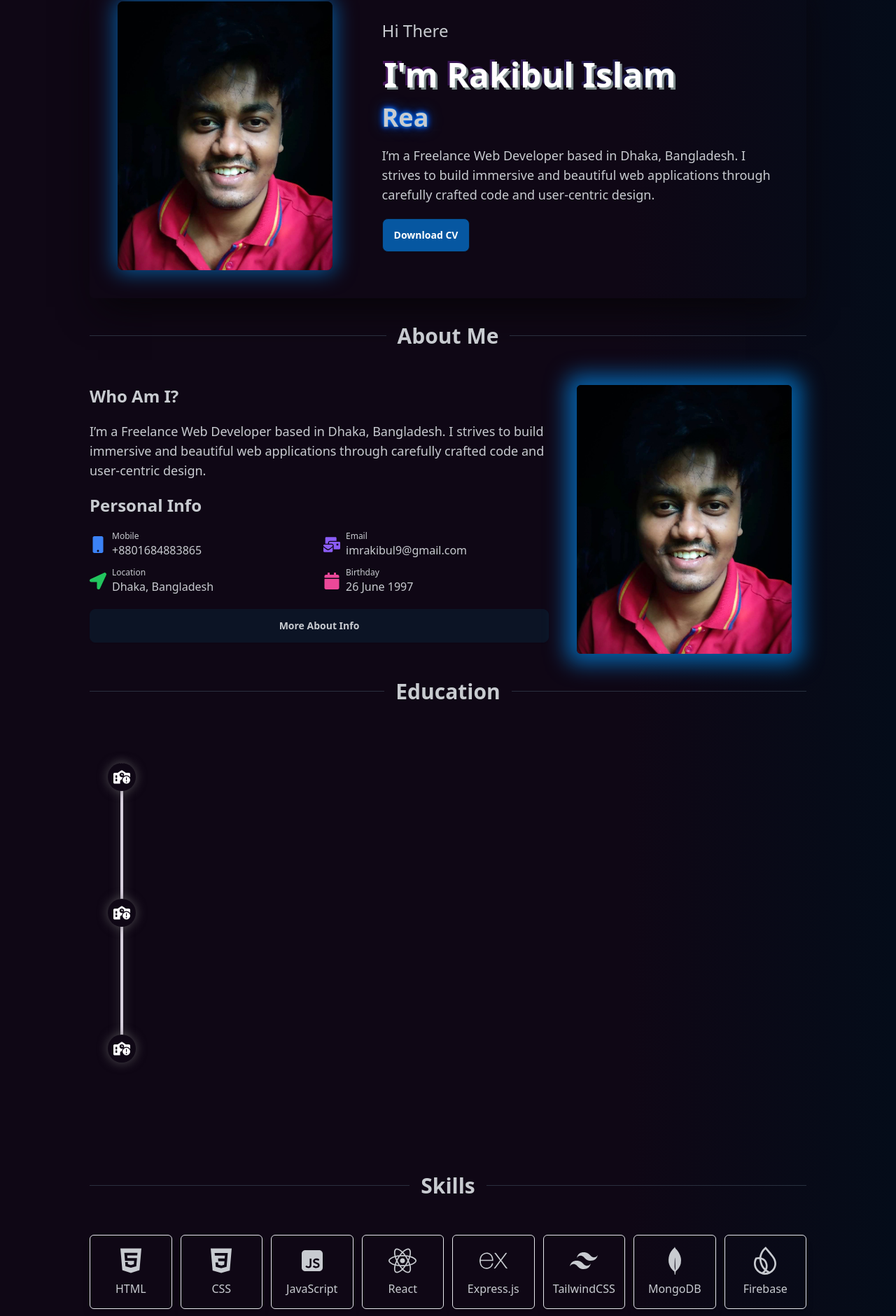
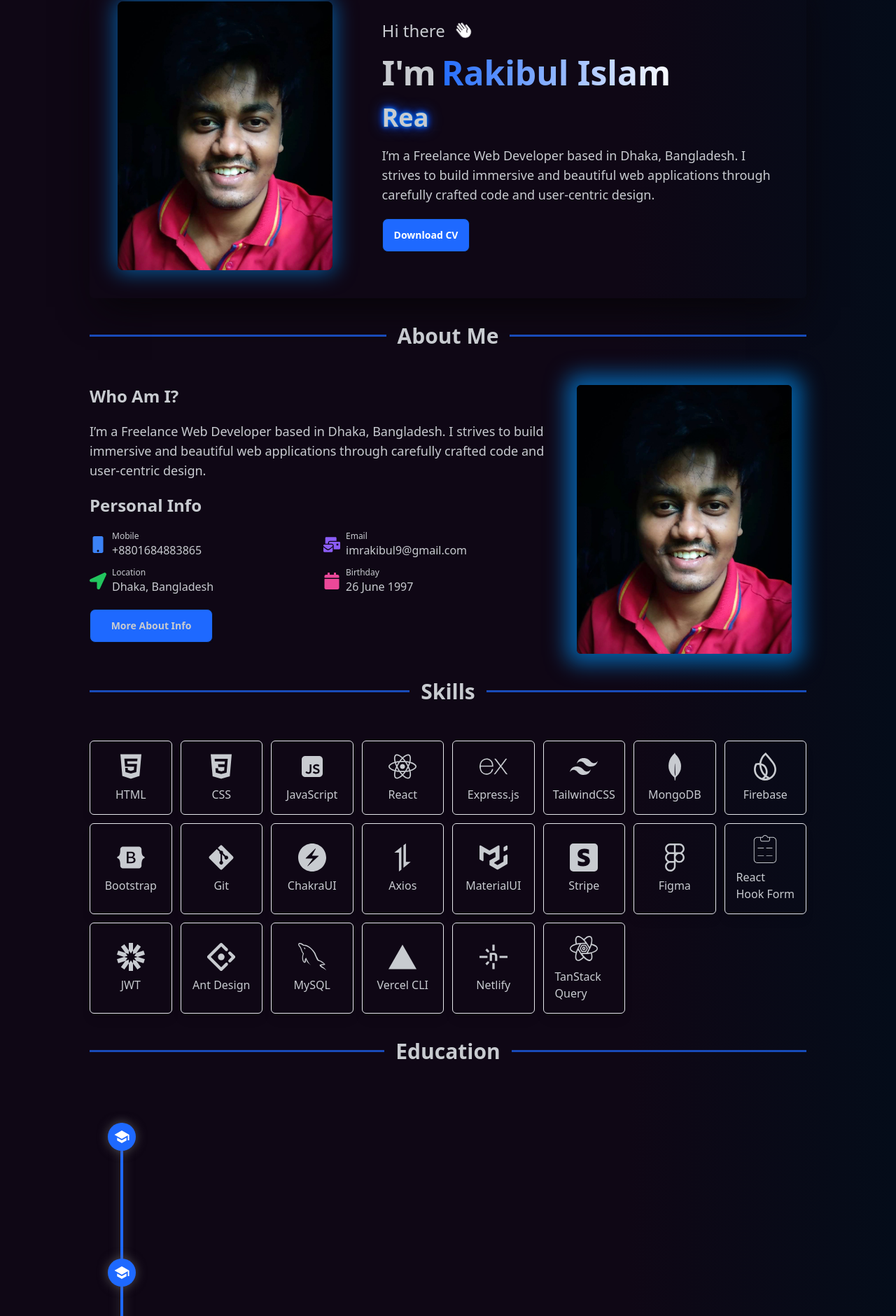
Before and after one commit to rjspyk5/web-dev-portfolio, a React (Vite) app: page / in a window 1280 px wide. Shown: the part 126-2006 px from the top of the page at 70% size. Built offline with nearby package versions, Linux system fonts and the light colour scheme.

Commit message:
update desgin

```diff
--- a/src/Pages/About/About.jsx
+++ b/src/Pages/About/About.jsx
@@ -19,7 +19,7 @@ export const About = () => {
 
           <div className="flex space-y-5 flex-col ">
             <h1 className="text-2xl font-bold">Personal Info</h1>
-            <div className="grid lg:grid-cols-2 grid-cols-1 gap-3">
+            <div className="grid lg:grid-cols-2 grid-cols-1 gap-3 mb-5">
               <div className="flex items-center gap-2">
                 <div>
                   <svg
@@ -102,7 +102,9 @@ export const About = () => {
               </div>
             </div>
           </div>
-          <div className="btn">More About Info</div>
+          <button className="btn bg-primary inline w-44 ">
+            More About Info
+          </button>
         </div>
         <div className="md:w-2/6">
           {" "}
--- a/src/Pages/Home/Home.jsx
+++ b/src/Pages/Home/Home.jsx
@@ -6,15 +6,16 @@ import { Education } from "../../components/Education/Education";
 import { ProjectSection } from "../../components/ProjectSection/ProjectSection";
 import { SkillSection } from "../../components/SkillSection/SkillSection";
 import { About } from "../About/About";
+import { Timeline } from "../../components/Timeline/Timeline";
 
 export const Home = () => {
   return (
     <div>
       <Banner />
       <About />
+      <SkillSection />
+      <Education />
 
-      <Education />
-      <SkillSection />
       <ProjectSection />
 
       <Contact />
--- a/src/components/Banner/Banner.css
+++ b/src/components/Banner/Banner.css
@@ -4,3 +4,34 @@
     transform: translateZ(30px); /* Simulate depth */
     perspective: 500px;
   }
+
+
+
+  @keyframes hand {
+    0% { transform: rotate(0deg); }
+    25% { transform: rotate(-40deg); }
+    50% { transform: rotate(0deg); }
+    75% { transform: rotate(-40deg); }
+    100% { transform: rotate(0deg); }
+  }
+
+  .hand {
+    display: inline-block;
+    animation: hand 1.5s ease-in-out infinite;
+    transform-origin: 55% 80%; /* Adjusting pivot point */
+  }
+
+  @keyframes hand2 {
+    0% { transform: rotate(0deg); }
+    20% { transform: rotate(20deg); }
+    40% { transform: rotate(0deg); }
+    60% { transform: rotate(20deg); }
+    80% { transform: rotate(0deg); }
+    100% { transform: rotate(20deg); }
+  }
+
+  .hand2 {
+    display: inline-block;
+    animation: hand2 1.5s ease-in-out infinite;
+    transform-origin: 70% 70%; /* Adjust origin to make it rotate naturally */
+  }
--- a/src/components/Banner/Banner.jsx
+++ b/src/components/Banner/Banner.jsx
@@ -1,6 +1,7 @@
 import profile from "../../assets/profile1.jpg";
 import { Typewriter } from "react-simple-typewriter";
 import "./Banner.css";
+import { MdFrontHand } from "react-icons/md";
 
 export const Banner = () => {
   return (
@@ -12,13 +13,23 @@ export const Banner = () => {
         />
       </div>
       <div className="md:w-3/5 flex space-y-5 flex-col justify-center">
-        <h1 className="text-2xl">Hi There</h1>
-        <h1 className="text-5xl font-bold bg-clip-text text-3d text-transparent bg-gradient-to-r from-[#45165b] to-[#021b3e]">
-          I'm Rakibul Islam
+        <h1 className="text-2xl">
+          {" "}
+          Hi there{" "}
+          <span className="hand ml-3 text-[white]">
+            <MdFrontHand />
+          </span>
+          {/* <span className="hand2">👋</span> */}
+        </h1>
+        <h1 className="text-5xl font-bold flex items-center ">
+          I'm{" "}
+          <span className="bg-clip-text pl-2 pr-2 text-transparent bg-gradient-to-l  from-[#ffffff] to-[#1e69ff]">
+            Rakibul Islam
+          </span>
         </h1>
         <span
           style={{
-            textShadow: `0 0 2px rgba(0,150,255,0.6), 0 0 5px rgba(0,150,255,0.6), 0 0 8px rgba(0,150,255,0.6), 0 0 10px #0515f7, 0 0 20px rgba(0,150,255,0.6)`,
+            textShadow: `0 0 2px rgba(0,150,255,0.6), 0 0 5px rgba(0,150,255,0.6), 0 0 8px rgba(0,150,255,0.6), 0 0 10px #0515f7, 0 0 20px #1e69ff`,
           }}
           className={`text-4xl  font-bold `}
         >
--- a/src/components/Timeline/Timeline.css
+++ b/src/components/Timeline/Timeline.css
@@ -1,7 +1,7 @@
 
 .vertical-timeline::before {
     height: 69% !important; /* Set the desired height */
-    background-color: #d8d0de; /* Just for visibility, optional */
+    background-color: #1E69FF; /* Just for visibility, optional */
     top: 32px; /* Ensure it aligns from the top */
     box-shadow: 0 0 15px rgba(107 107 107 / 70%);
 }
--- a/src/components/Timeline/Timeline.jsx
+++ b/src/components/Timeline/Timeline.jsx
@@ -5,6 +5,9 @@ import {
 } from "react-vertical-timeline-component";
 import "react-vertical-timeline-component/style.min.css";
 import "./Timeline.css";
+import { IoMdSchool } from "react-icons/io";
+import { BiSolidSchool } from "react-icons/bi";
+import { LuSchool2 } from "react-icons/lu";
 export const Timeline = () => {
   return (
     <div>
@@ -14,20 +17,21 @@ export const Timeline = () => {
           contentStyle={{
             background: "#0F0715", // Solid dark background color
             color: "#fff", // White text for contrast
-            borderBottom: "1px solid white",
+            borderBottom: "1px solid #1E69FF",
+            borderRight: "1px solid #1E69FF",
 
             borderRadius: "8px", // Rounded corners
-            boxShadow: "-9px 0 50px -12px rgb(59 54 66 / 75%)", // Stronger shadow for depth
+            boxShadow: "-9px 0 50px -12px rgb(30 105 255 / 44%)", // Stronger shadow for depth
           }}
           contentArrowStyle={{
             borderRight: "13px solid #0F0715",
           }}
           iconStyle={{
-            background: "#0F0715", // Bright red icon background for contrast
+            background: "#1e69ff", // Bright red icon background for contrast
             color: "#fff", // White icon color
             boxShadow: "0 0 15px rgba(107 107 107 / 70%)", // Subtle glow around the icon
           }}
-          icon={<FaSchoolCircleExclamation />} // Example icon
+          icon={<IoMdSchool />} // Example icon
         >
           <h3 className="vertical-timeline-element-title text-lg font-black">
             BSS in Economics
@@ -46,20 +50,21 @@ export const Timeline = () => {
           contentStyle={{
             background: "#0F0715", // Solid dark background color
             color: "#fff", // White text for contrast
-            borderBottom: "1px solid white",
+            borderBottom: "2px solid #1E69FF",
+            borderRight: "2px solid #1E69FF",
 
             borderRadius: "8px", // Rounded corners
-            boxShadow: "-9px 0 50px -12px rgb(59 54 66 / 75%)", // Stronger shadow for depth
+            boxShadow: "-9px 0 50px -12px rgb(30 105 255 / 44%)", // Stronger shadow for depth
           }}
           contentArrowStyle={{
             borderRight: "13px solid #0F0715",
           }}
           iconStyle={{
-            background: "#0F0715", // Bright red icon background for contrast
+            background: "#1e69ff", // Bright red icon background for contrast
             color: "#fff", // White icon color
             boxShadow: "0 0 15px rgba(107 107 107 / 70%)", // Subtle glow around the icon
           }}
-          icon={<FaSchoolCircleExclamation />} // Example icon
+          icon={<IoMdSchool />} // Example icon
         >
           <h3 className="vertical-timeline-element-title text-lg font-black">
             BSS in Economics
@@ -69,7 +74,7 @@ export const Timeline = () => {
           </h4>
           <h6 className="text-sm">
             Result: 2.88{" "}
-            <span className="font-normal  text-xs">(out of 4.00)</span>
+            <span className="font-normal text-xs">(out of 4.00)</span>
           </h6>
           <time className="font-mono italic">2016-2020</time>
         </VerticalTimelineElement>
@@ -78,20 +83,21 @@ export const Timeline = () => {
           contentStyle={{
             background: "#0F0715", // Solid dark background color
             color: "#fff", // White text for contrast
-            borderBottom: "1px solid white",
+            borderBottom: "2px solid #1E69FF",
+            borderRight: "2px solid #1E69FF",
 
             borderRadius: "8px", // Rounded corners
-            boxShadow: "-9px 0 50px -12px rgb(59 54 66 / 75%)", // Stronger shadow for depth
+            boxShadow: "-9px 0 50px -12px rgb(30 105 255 / 44%)", // Stronger shadow for depth
           }}
           contentArrowStyle={{
             borderRight: "13px solid #0F0715",
           }}
           iconStyle={{
-            background: "#0F0715", // Bright red icon background for contrast
+            background: "#1e69ff", // Bright red icon background for contrast
             color: "#fff", // White icon color
             boxShadow: "0 0 15px rgba(107 107 107 / 70%)", // Subtle glow around the icon
           }}
-          icon={<FaSchoolCircleExclamation />} // Example icon
+          icon={<IoMdSchool />} // Example icon
         >
           <h3 className="vertical-timeline-element-title text-lg font-black">
             BSS in Economics
--- a/src/components/sectionHeading/SectionHeading.jsx
+++ b/src/components/sectionHeading/SectionHeading.jsx
@@ -2,9 +2,9 @@ export const SectionHeading = ({ heading, subheading, id }) => {
   return (
     <div id={id} className="mt-9 mb-9">
       <div className="flex items-center justify-center">
-        <div className="border-t border-1 opacity-70 border-gray-700 flex-grow"></div>
+        <div className="border-t border-2 opacity-70 border-[#1E69FF] flex-grow"></div>
         <span className="mx-4  text-2xl md:text-3xl font-bold ">{heading}</span>
-        <div className="border-t border-1 opacity-70  border-gray-700 flex-grow"></div>
+        <div className="border-t border-2 opacity-70  border-[#1E69FF] flex-grow"></div>
       </div>
       <p className="text-center opacity-60 py-2">{subheading}</p>
     </div>
--- a/tailwind.config.js
+++ b/tailwind.config.js
@@ -4,7 +4,7 @@ export default {
   theme: {
     extend: {
       colors: {
-        primary: "rgba(0,140,255,0.6)",
+        primary: "#1e69ff",
       },
     },
   },
```
